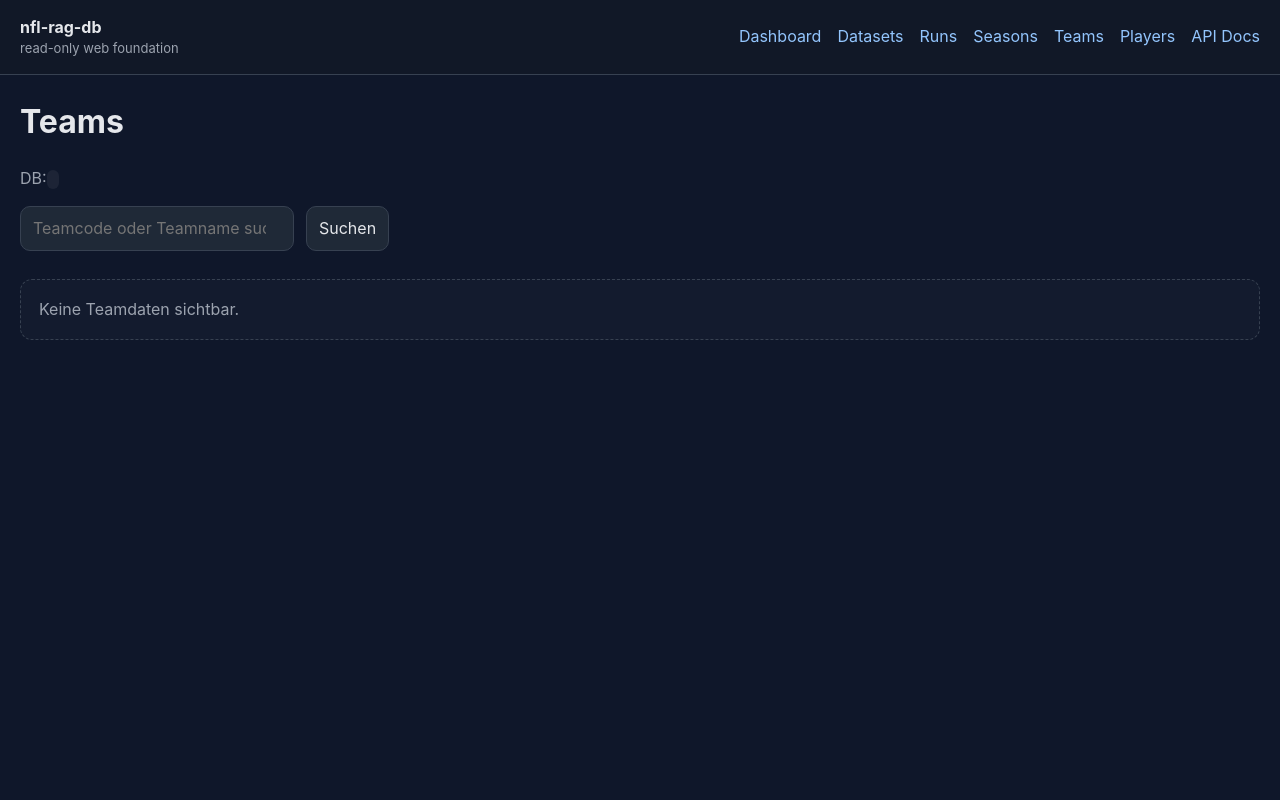
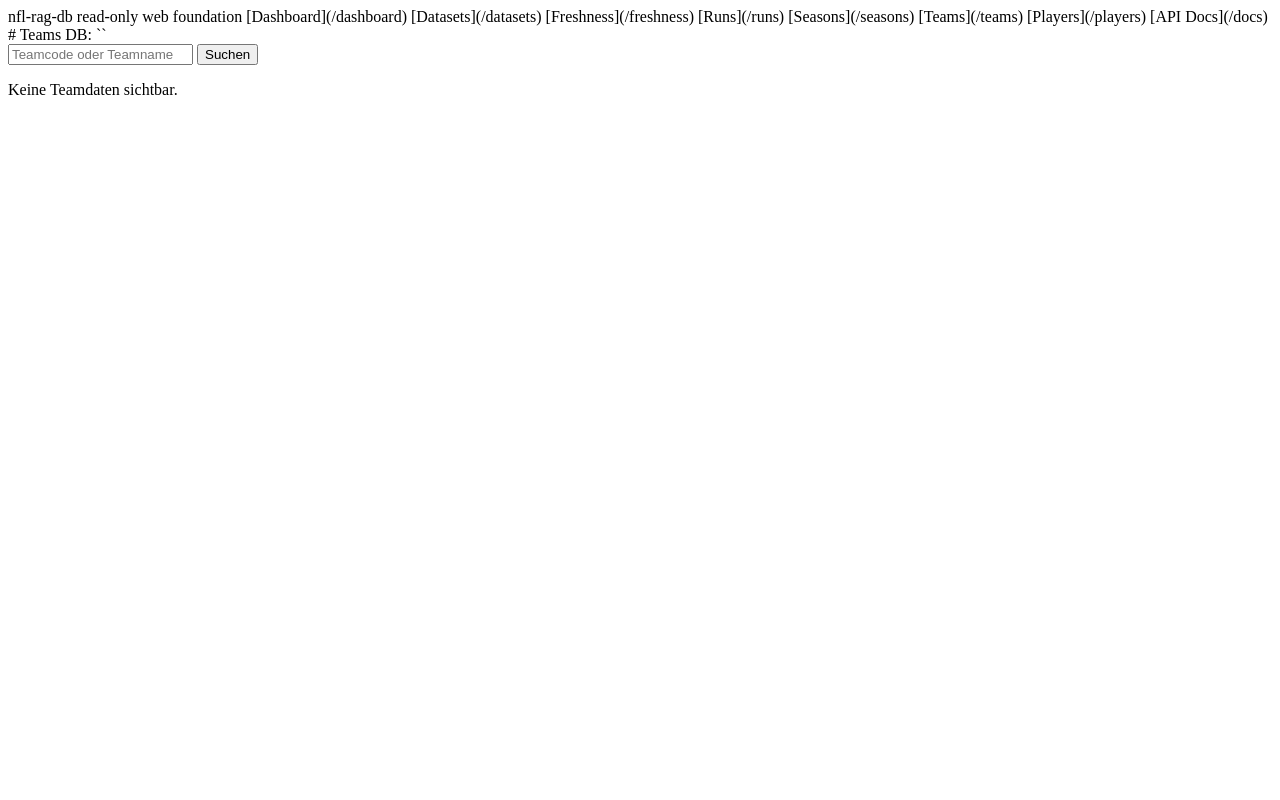
Before and after one commit to andreaskeis77/nfl, a FastAPI app: page /teams in a window 1280 px wide. Run offline with FastAPI, Linux system fonts and the light colour scheme.

Commit message:
feat(web): wire freshness audit page

```diff
--- a/src/nfl_rag_db/webapp/app.py
+++ b/src/nfl_rag_db/webapp/app.py
@@ -10,11 +10,13 @@
 
 from nfl_rag_db.db import connect, default_db_path
 from nfl_rag_db.webapp.queries import (
+    coverage_overview,
     dashboard_payload,
     game_detail_payload,
     latest_runs,
+    latest_table_stats,
+    list_players,
     list_tables,
-    list_players,
     list_teams,
     player_detail_payload,
     season_detail_payload,
@@ -99,6 +101,28 @@
                 "tables": tables,
                 "coverage": payload["coverage"],
                 "latest_table_stats": payload["latest_table_stats"],
+            },
+        )
+    finally:
+        _close_quietly(con)
+
+
+@app.get("/freshness", response_class=HTMLResponse)
+def freshness(request: Request, db: str | None = Query(default=None)) -> HTMLResponse:
+    db_path = resolve_db_path(db)
+    con = connect(db_path)
+    try:
+        rows = latest_table_stats(con)
+        coverage = coverage_overview(con)
+        return templates.TemplateResponse(
+            request,
+            "freshness.html",
+            {
+                "title": "Freshness",
+                "request": request,
+                "db_path": db_path,
+                "freshness": rows,
+                "coverage": coverage,
             },
         )
     finally:
@@ -217,7 +241,11 @@
 
 
 @app.get("/teams", response_class=HTMLResponse)
-def teams(request: Request, db: str | None = Query(default=None), q: str | None = Query(default=None)) -> HTMLResponse:
+def teams(
+    request: Request,
+    db: str | None = Query(default=None),
+    q: str | None = Query(default=None),
+) -> HTMLResponse:
     db_path = resolve_db_path(db)
     con = connect(db_path)
     try:
--- a/src/nfl_rag_db/webapp/templates/base.html
+++ b/src/nfl_rag_db/webapp/templates/base.html
@@ -1,160 +1,11 @@
-<!doctype html>
-<html lang="de">
-<head>
-  <meta charset="utf-8">
-  <title>{{ title }} · nfl-rag-db</title>
-  <meta name="viewport" content="width=device-width, initial-scale=1">
-  <style>
-    :root {
-      --bg: #0f172a;
-      --bg-soft: #111827;
-      --panel: #1f2937;
-      --text: #e5e7eb;
-      --muted: #9ca3af;
-      --border: #374151;
-      --ok: #10b981;
-      --warn: #f59e0b;
-      --fail: #ef4444;
-      --link: #93c5fd;
-    }
-    * { box-sizing: border-box; }
-    body {
-      margin: 0;
-      font-family: Inter, Segoe UI, Arial, sans-serif;
-      background: var(--bg);
-      color: var(--text);
-      line-height: 1.45;
-    }
-    a { color: var(--link); text-decoration: none; }
-    a:hover { text-decoration: underline; }
-    header {
-      border-bottom: 1px solid var(--border);
-      background: var(--bg-soft);
-    }
-    .wrap {
-      width: min(1240px, calc(100vw - 32px));
-      margin: 0 auto;
-    }
-    .topbar {
-      display: flex;
-      gap: 24px;
-      align-items: center;
-      justify-content: space-between;
-      padding: 16px 0;
-    }
-    nav {
-      display: flex;
-      gap: 16px;
-      flex-wrap: wrap;
-      align-items: center;
-    }
-    main { padding: 24px 0 48px; }
-    .muted { color: var(--muted); }
-    .grid {
-      display: grid;
-      gap: 16px;
-      grid-template-columns: repeat(auto-fit, minmax(220px, 1fr));
-      margin-bottom: 20px;
-    }
-    .subgrid {
-      display: grid;
-      gap: 16px;
-      grid-template-columns: repeat(auto-fit, minmax(320px, 1fr));
-    }
-    .card, table {
-      background: var(--panel);
-      border: 1px solid var(--border);
-      border-radius: 12px;
-    }
-    .card { padding: 16px; }
-    h1, h2, h3 { margin-top: 0; }
-    table {
-      width: 100%;
-      border-collapse: collapse;
-      overflow: hidden;
-    }
-    th, td {
-      padding: 10px 12px;
-      border-bottom: 1px solid var(--border);
-      text-align: left;
-      vertical-align: top;
-      font-size: 14px;
-    }
-    th {
-      color: var(--muted);
-      font-weight: 600;
-      background: rgba(255,255,255,0.02);
-    }
-    tr:last-child td { border-bottom: 0; }
-    .tag {
-      display: inline-block;
-      border-radius: 999px;
-      padding: 3px 8px;
-      font-size: 12px;
-      border: 1px solid var(--border);
-      color: var(--muted);
-    }
-    .tag-ok { color: var(--ok); border-color: rgba(16,185,129,0.35); }
-    .tag-fail { color: var(--fail); border-color: rgba(239,68,68,0.35); }
-    .tag-partial { color: var(--warn); border-color: rgba(245,158,11,0.35); }
-    .section { margin-top: 28px; }
-    code {
-      background: rgba(255,255,255,0.06);
-      padding: 2px 6px;
-      border-radius: 6px;
-    }
-    .empty {
-      padding: 18px;
-      border: 1px dashed var(--border);
-      border-radius: 12px;
-      color: var(--muted);
-      background: rgba(255,255,255,0.02);
-    }
-    .kpi {
-      font-size: 28px;
-      font-weight: 700;
-    }
-    .search {
-      display: flex;
-      gap: 12px;
-      flex-wrap: wrap;
-      margin-bottom: 18px;
-    }
-    .search input, .search button {
-      background: var(--panel);
-      border: 1px solid var(--border);
-      color: var(--text);
-      border-radius: 10px;
-      padding: 10px 12px;
-      font: inherit;
-    }
-    .search button { cursor: pointer; }
-  </style>
-</head>
-<body>
-  <header>
-    <div class="wrap topbar">
-      <div>
-        <div style="font-weight:700;">nfl-rag-db</div>
-        <div class="muted" style="font-size: 13px;">read-only web foundation</div>
-      </div>
-      <nav>
-        <a href="/dashboard">Dashboard</a>
-        <a href="/datasets">Datasets</a>
-        <a href="/runs">Runs</a>
-        <a href="/seasons">Seasons</a>
-        <a href="/teams">Teams</a>
-        <a href="/players">Players</a>
-        <a href="/docs">API Docs</a>
-      </nav>
-    </div>
-  </header>
-  <main>
-    <div class="wrap">
-      <h1>{{ title }}</h1>
-      <p class="muted">DB: <code>{{ db_path }}</code></p>
-      {% block content %}{% endblock %}
-    </div>
-  </main>
-</body>
-</html>
+nfl-rag-db
+
+read-only web foundation
+
+[Dashboard](/dashboard) [Datasets](/datasets) [Freshness](/freshness) [Runs](/runs) [Seasons](/seasons) [Teams](/teams) [Players](/players) [API Docs](/docs)
+
+# {{ title }}
+
+DB: `{{ db_path }}`
+
+{% block content %}{% endblock %}
```
Also changed, not shown: src/nfl_rag_db/webapp/templates/freshness.html (+16 -34 lines), tests/test_web_app_smoke.py (+8 -1 lines), tests/test_web_queries.py (+0 -1 lines).
